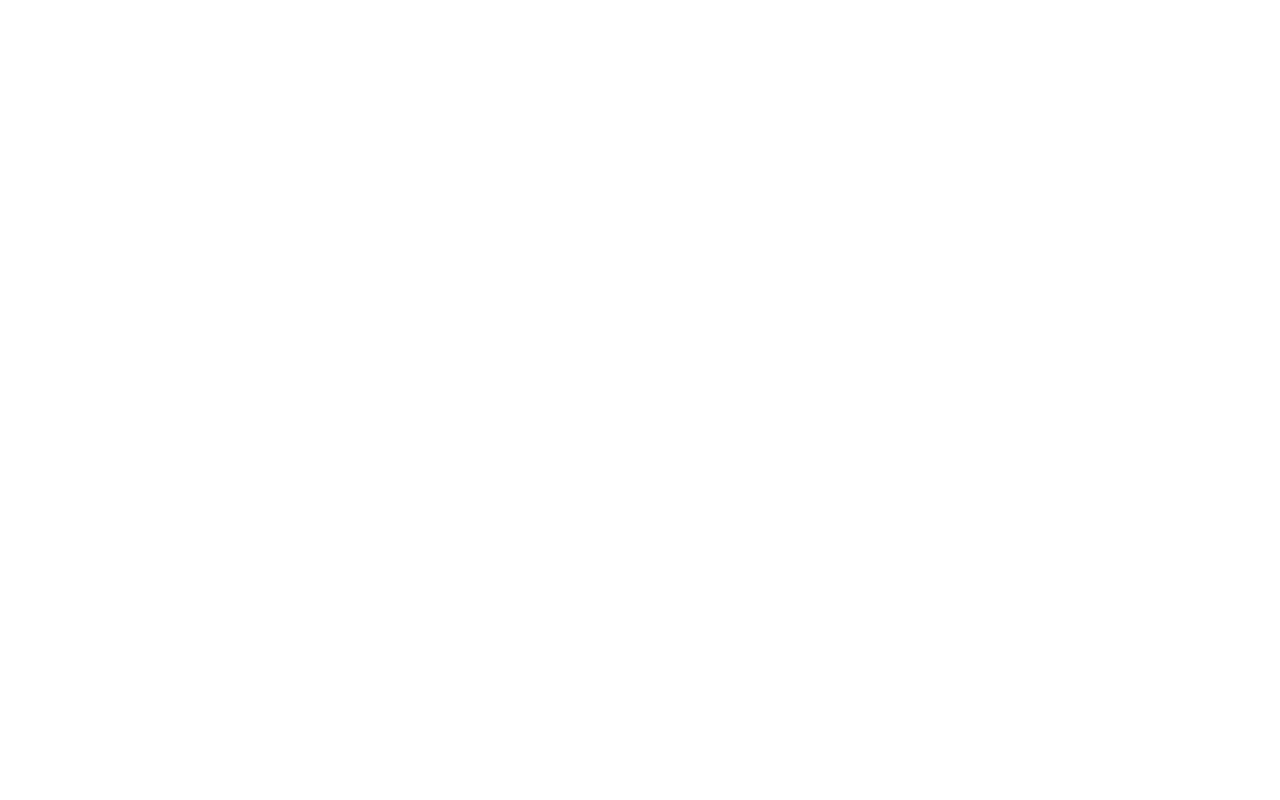
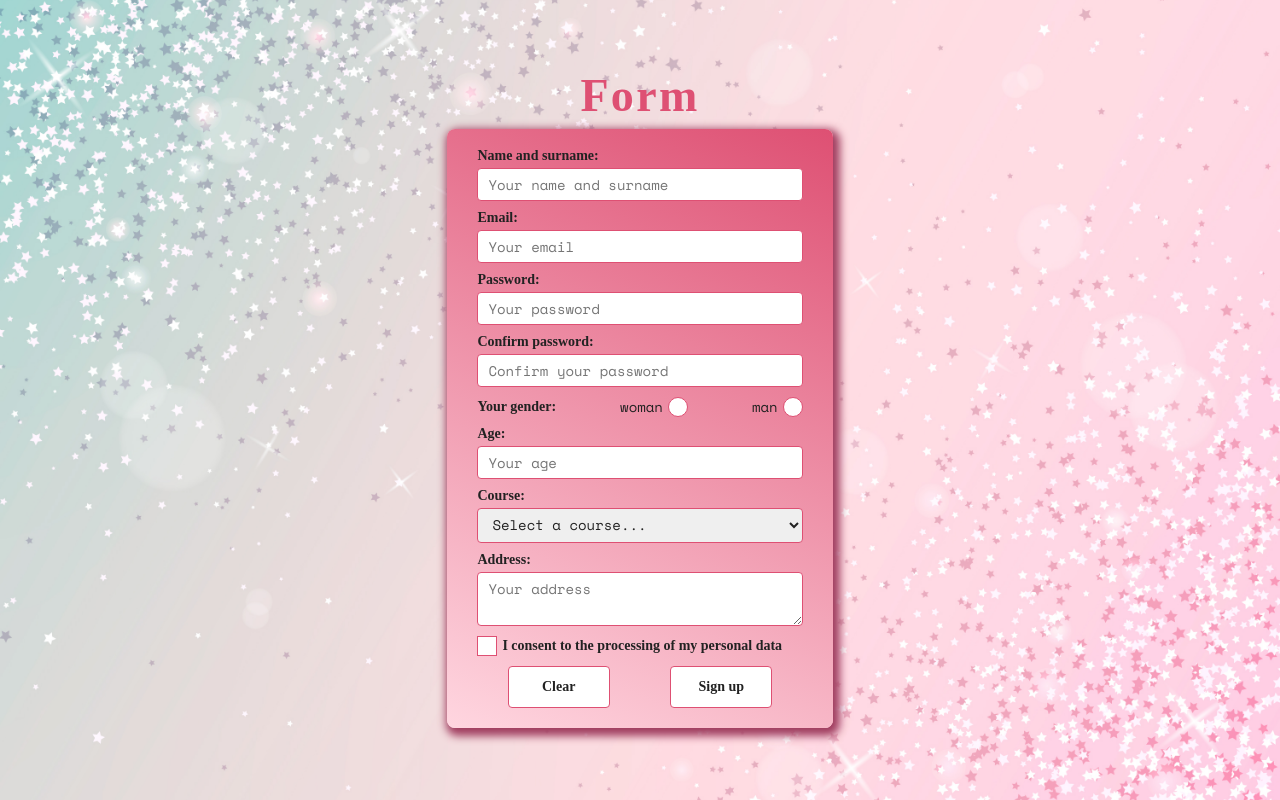
Before and after one commit to oksana-svynarova/form, a plain HTML site: page index.html in a window 1280 px wide. Drawn offline with nearby package versions, Linux system fonts and the light colour scheme; a web font is replaced by a local one.

Commit message:
feat: add form with styles

```diff
--- a/css/style.css
+++ b/css/style.css
@@ -5,3 +5,169 @@
   margin: 0;
   padding: 0;
 }
+
+body {
+  font-family: "Eczar", serif;
+  font-style: normal;
+  font-size: 14px;
+}
+
+.flex {
+  display: flex;
+  flex-direction: column;
+}
+
+.main {
+  height: 100vh;
+  justify-content: center;
+  align-items: center;
+  background-image: url("../img/bg.jpg");
+  background-repeat: no-repeat;
+  background-size: cover;
+  background-position: center;
+}
+
+.title {
+  font-size: 46px;
+  font-weight: 800;
+  letter-spacing: 0.05em;
+  color: #de5073;
+  margin-bottom: 10px;
+}
+
+.form {
+  font-weight: 600;
+  border: none;
+  min-width: 380px;
+  padding: 20px 30px;
+  border-radius: 8px;
+  background: linear-gradient(205deg, #de5073, #ffd6e0);
+  box-shadow: 3px 4px 9px 4px #a03d5f;
+}
+
+.form__info .form__label,
+.form__age .form__label {
+  margin-bottom: 5px;
+}
+
+.form__input,
+.form__select,
+.form__textarea,
+.form__gender .form__label {
+  font-family: "Space Mono", monospace;
+  font-weight: 400;
+  font-style: normal;
+  font-size: 14px;
+}
+
+.form__input,
+.form__select,
+.form__textarea {
+  margin-bottom: 10px;
+  padding: 5px 10px;
+  border-radius: 4px;
+  border: 1px solid #de5073;
+}
+
+.form__gender {
+  display: flex;
+  gap: 5vw;
+  justify-content:space-between;
+  align-items: center;
+  margin-bottom: 10px;
+}
+
+.form__gender .form__label,
+.form__check .form__label {
+  position: relative;
+  display: flex;
+  align-items: center;
+  gap: 5px;
+}
+
+.form__gender .form__input,
+.form__check .form__input {
+  position: absolute;
+  opacity: 0;
+  width: 20px;
+  height: 20px;
+  cursor: pointer;
+  margin: 0;
+  z-index: 2;
+}
+
+.form__gender .form__input {
+  right: 0;
+}
+
+.gender__check,
+.consent__check {
+  position: relative;
+  display: grid;
+  place-items: center;
+  width: 20px;
+  height: 20px;
+  background: #ffffff;
+  border: 1px solid #de5073;
+}
+
+.gender__check {
+  border-radius: 50%;
+}
+
+.form__gender .form__input:checked + .gender__check::after {
+  content: "";
+  position: absolute;
+  width: 10px;
+  height: 10px;
+  background: #de5073;
+  border-radius: 50%;
+}
+
+.form__course,
+.form__address {
+  gap: 5px;
+}
+
+.form__check {
+  margin-bottom: 10px;
+}
+
+.form__check .form__input {
+  left: 0;
+}
+
+.form__check .form__input:checked + .consent__check::after {
+  content: "";
+  position: absolute;
+  left: 4px;
+  top: 0px;
+  width: 8px;
+  height: 14px;
+  border: solid #de5073;
+  border-width: 0 2px 2px 0;
+  transform: rotate(45deg);
+}
+
+.form__btn {
+  flex-direction: row;
+  justify-content: space-around;
+}
+
+.clear__btn,
+.submit__btn {
+  height: 42px;
+  width: 102px;
+  border-radius: 4px;
+  font-family: "Eczar", serif;
+  font-weight: 600;
+  transition: all 0.3s ease;
+  border: 1px solid #de5073;
+  background-color: #ffffff;
+}
+
+.clear__btn:hover,
+.submit__btn:hover {
+  color: #ffffff;
+  background-color: #de5073;
+}
--- a/index.html
+++ b/index.html
@@ -4,9 +4,67 @@
   <meta charset="UTF-8">
   <meta name="viewport" content="width=device-width, initial-scale=1.0">
   <title>Form</title>
+  <link href="https://fonts.googleapis.com/css2?family=Eczar:wght@400..800&display=swap" rel="stylesheet">
+  <link href="https://fonts.googleapis.com/css2?family=Space+Mono:ital,wght@0,400;0,700;1,400;1,700&display=swap" rel="stylesheet">
   <link rel="stylesheet" href="./css/style.css">
 </head>
 <body>
-
+  <main class="main flex">
+    <h1 class="title">Form</h1>
+    <form action="/register" method="POST" class="form flex">
+      <div class="form__info flex">
+        <label for="name" class="form__label">Name and surname:</label>
+        <input type="text" id="name" name="user_name" class="form__input" placeholder="Your name and surname" required>
+        <label for="mail" class="form__label" >Email:</label>
+        <input type="email" id="mail" name="user_email" class="form__input" placeholder="Your email" required>
+        <label for="password" class="form__label">Password:</label>
+        <input type="password" id="password" name="user_password" class="form__input" placeholder="Your password" required>
+        <label for="confirm-password" class="form__label">Confirm password:</label>
+        <input type="password" id="confirm-password" name="confirm_password" class="form__input" placeholder="Confirm your password" required>
+      </div>
+      <div class="form__gender">
+        <h2 class="subtitle">Your gender:</h2>
+        <label class="form__label">
+          woman
+          <input type="radio" name="gender" class="form__input" required>
+          <span class="gender__check"></span>
+        </label>
+        <label class="form__label">
+          man
+          <input type="radio" name="gender" class="form__input">
+          <span class="gender__check"></span>
+        </label>
+      </div>
+      <div class="form__age flex">
+        <label for="age" class="form__label">Age:</label>
+        <input type="number" id="age" min="14" max="100" name="user_age" class="form__input" placeholder="Your age" required>
+      </div>
+      <div class="form__course flex">
+        <h2 class="subtitle">Course:</h2>
+        <select name="country" class="form__select" required>
+          <option value="" selected disabled>Select a course...</option>
+          <option value="Front-End">Front-End Development</option>
+          <option value="Back-End">Back-End Development</option>
+          <option value="PM">Project Management</option>
+          <option value="QA">QA Manual</option>
+      </select>
+      </div>
+      <div class="form__address flex">
+        <label for="address" class="form__label">Address:</label>
+        <textarea name="message" id="address" placeholder="Your address" required class="form__textarea"></textarea>
+      </div>
+      <div class="form__check">
+        <label class="form__label">
+          <input type="checkbox" name="consent" class="form__input" required>
+          <span class="consent__check"></span>
+          I consent to the processing of my personal data
+        </label>
+      </div>
+      <div class="form__btn flex">
+        <button type="reset" class="clear__btn">Clear</button>
+        <button type="submit" class="submit__btn">Sign up</button>
+      </div>
+    </form>
+  </main>
 </body>
 </html>
```
Also changed, not shown: img/bg.jpg (added).
